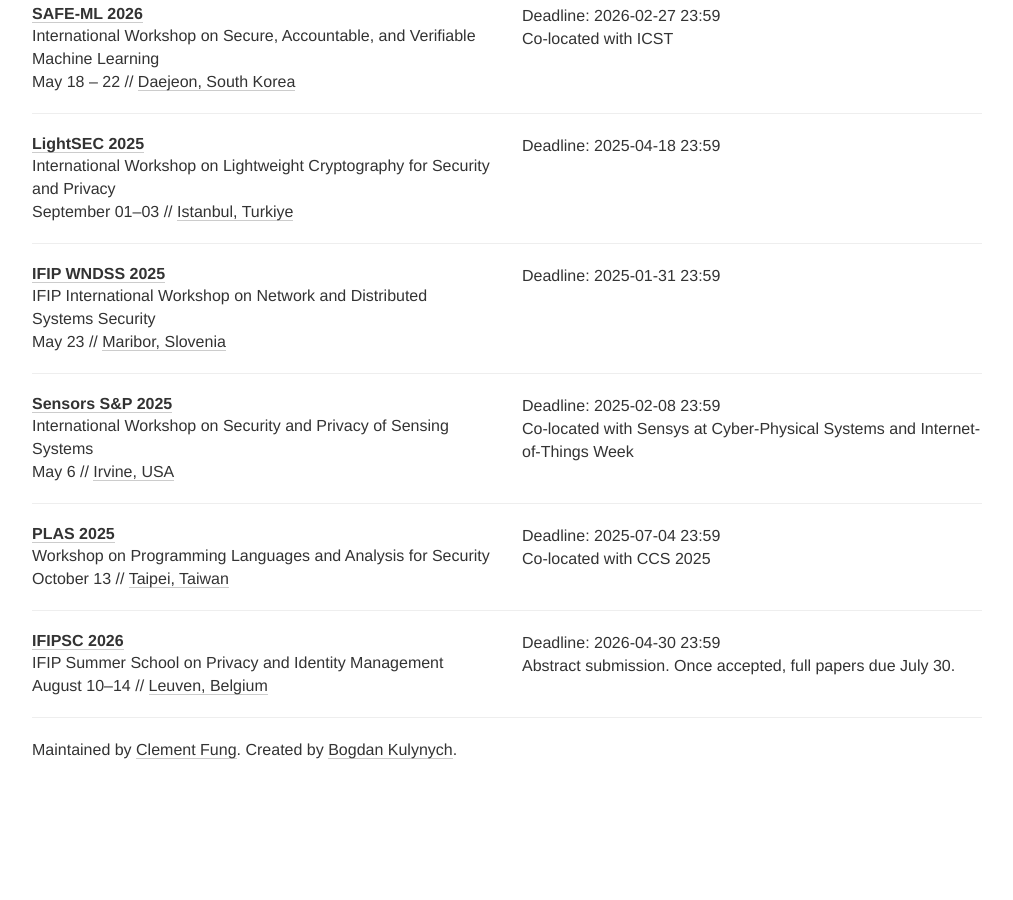
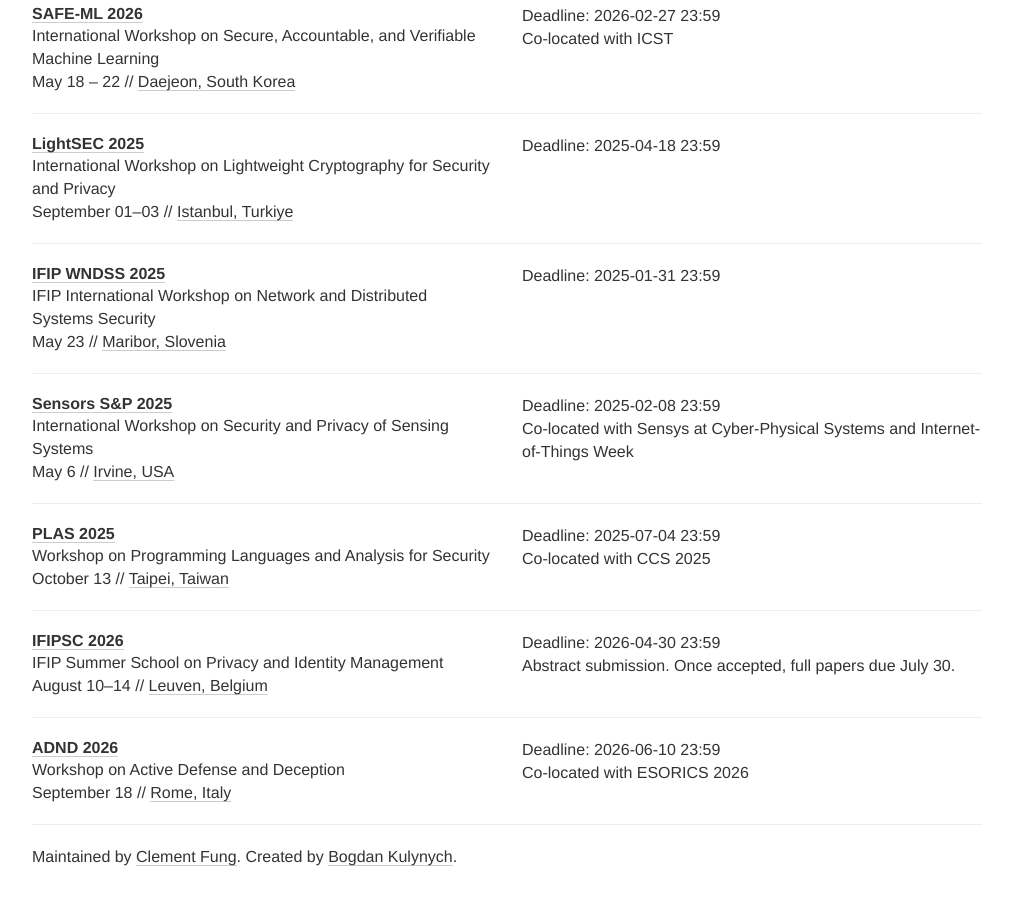
Before and after one commit to sec-deadlines/sec-deadlines.github.io, a Jekyll site: the page built from index.html, in a window 1280 px wide and 900 px high, scrolled down 27849 px. Shown: the whole window, without its empty margins (133-1146 px from the left). Built offline with Jekyll 4.4.1, drawn with Linux system fonts in a browser that asks for light colours; nearby versions of some CDN libraries; comment, search, counter and statistics services are not loaded; before the commit the page ends 28642 px from its top, so only the background shows below that.

Commit message:
Please add ADND conference

```diff
--- a/_data/conferences.yml
+++ b/_data/conferences.yml
@@ -1987,3 +1987,13 @@
   date: August 10-14
   place: Leuven, Belgium
   tags: [PRIV, SHOP]
+
+- name: ADND
+  description: Workshop on Active Defense and Deception
+  year: 2026
+  link: https://adnd.work
+  deadline: ["2026-06-10 23:59"]
+  date: September 18
+  comment: Co-located with ESORICS 2026
+  place: Rome, Italy
+  tags: [SEC, SHOP]
```
